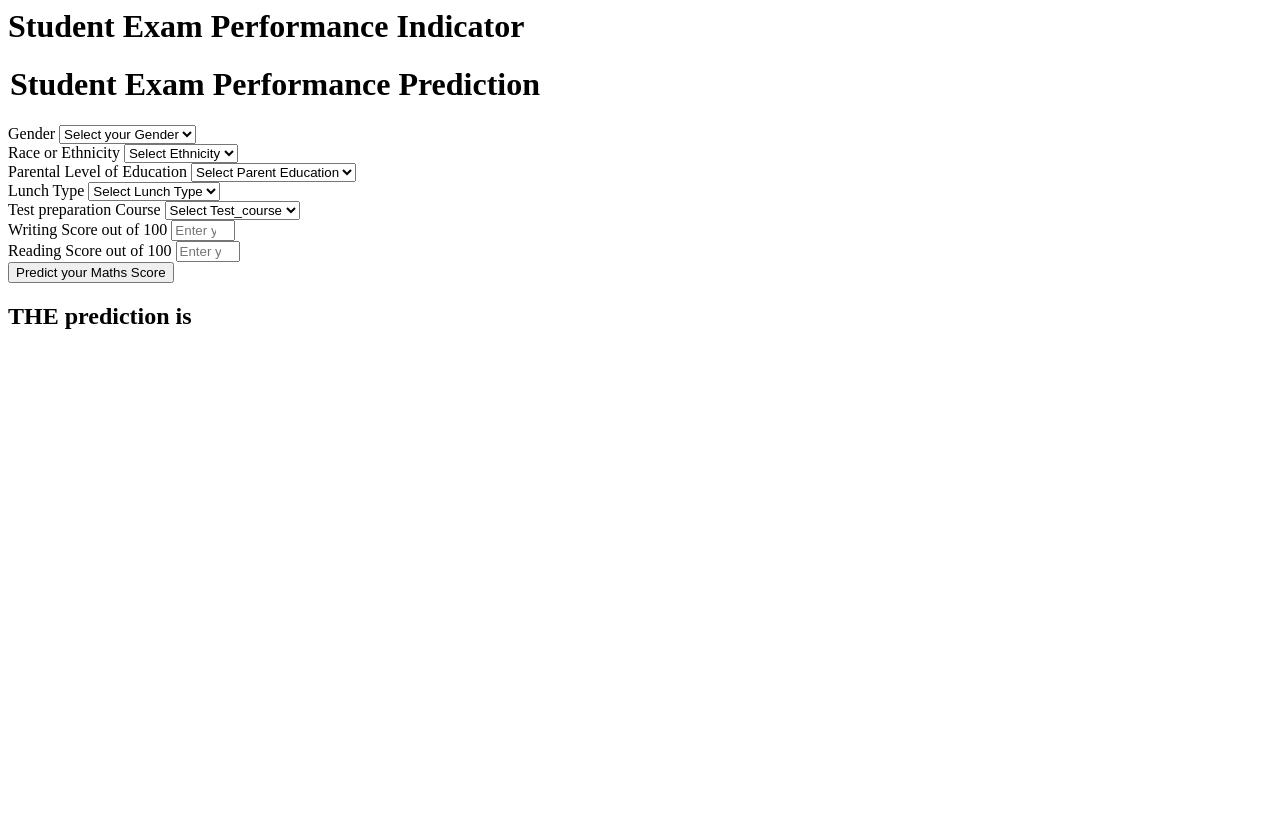
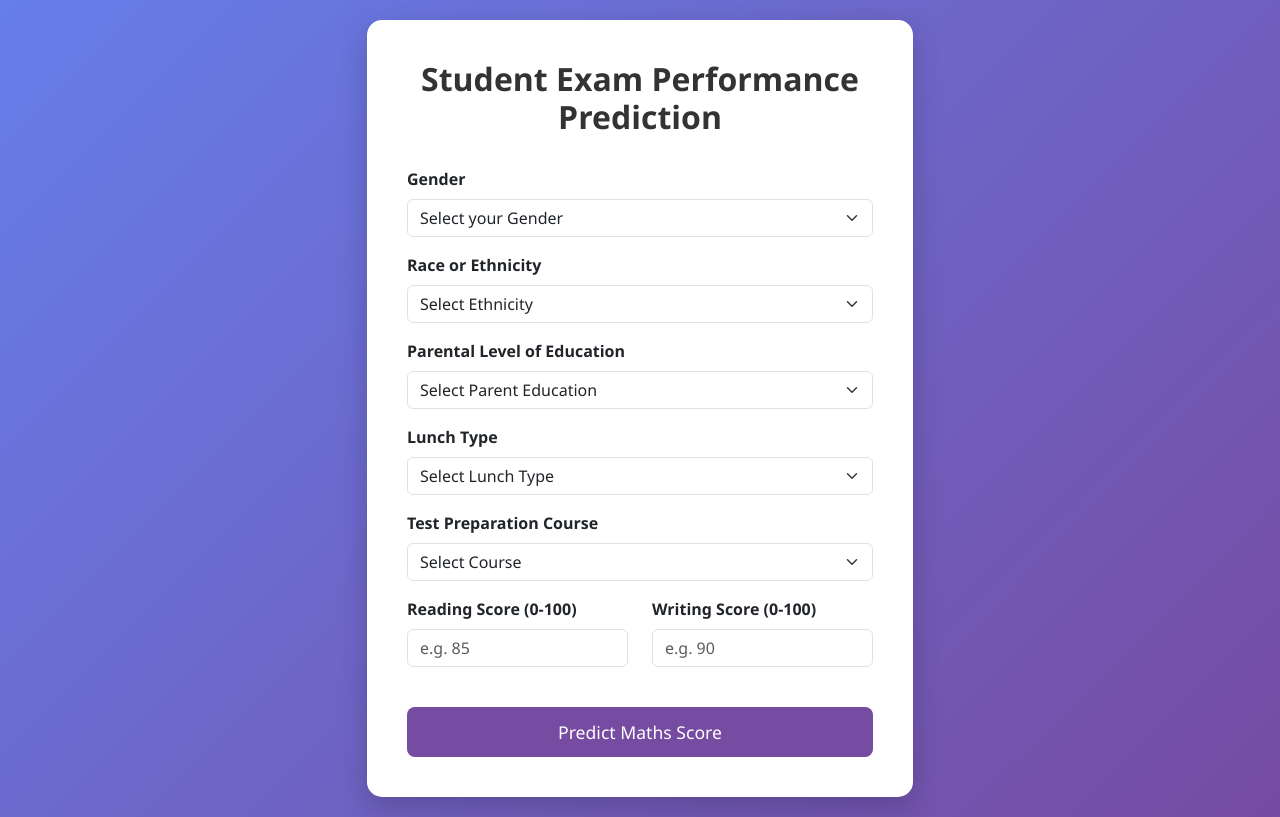
Before and after one commit to coder-shubham-nigam/mlproject, a Flask app: page /predictdata in a window 1280 px wide. Before the commit the page ends 329 px from the top, so only its background shows below. Run offline with Flask 3, Linux system fonts and the light colour scheme.

Commit message:
Modified Frontend

```diff
--- a/templates/home.html
+++ b/templates/home.html
@@ -1,112 +1,142 @@
-
-<html>
+<!DOCTYPE html>
+<html lang="en">
+<head>
+    <meta charset="UTF-8">
+    <meta name="viewport" content="width=device-width, initial-scale=1.0">
+    <title>Student Exam Performance Indicator</title>
+    <!-- Bootstrap CSS -->
+    <link href="https://cdn.jsdelivr.net/npm/bootstrap@5.3.0/dist/css/bootstrap.min.css" rel="stylesheet">
+    <style>
+        body {
+            background: linear-gradient(135deg, #667eea 0%, #764ba2 100%);
+            min-height: 100vh;
+            display: flex;
+            align-items: center;
+            font-family: 'Segoe UI', Tahoma, Geneva, Verdana, sans-serif;
+            padding: 20px 0;
+        }
+        .prediction-card {
+            background: #ffffff;
+            border-radius: 15px;
+            box-shadow: 0 10px 30px rgba(0,0,0,0.2);
+            padding: 40px;
+        }
+        .form-title {
+            color: #333;
+            font-weight: 700;
+            text-align: center;
+            margin-bottom: 30px;
+        }
+        .btn-custom {
+            background-color: #764ba2;
+            border: none;
+            color: white;
+            width: 100%;
+            padding: 12px;
+            font-size: 1.1rem;
+            border-radius: 8px;
+            transition: 0.3s;
+        }
+        .btn-custom:hover {
+            background-color: #667eea;
+            color: white;
+        }
+        .result-box {
+            text-align: center;
+            color: #28a745;
+            margin-top: 25px;
+            padding: 15px;
+            background-color: #e8f5e9;
+            border-radius: 8px;
+        }
+    </style>
+</head>
 <body>
-    <div class="login">
-       <h1>Student Exam Performance Indicator</h1>
+    <div class="container">
+        <div class="row justify-content-center">
+            <div class="col-md-8 col-lg-6">
+                <div class="prediction-card">
+                    <h2 class="form-title">Student Exam Performance Prediction</h2>
 
                     <form action="{{ url_for('predict_datapoint')}}" method="post">
-        <h1>
-            <legend>Student Exam Performance Prediction</legend>
-        </h1>
+
                         <div class="mb-3">
-            <label class="form-label">Gender</label>
-            <select class="form-control" name="gender" placeholder="Enter you Gender" required>
-                <option class="placeholder" selected disabled value="">Select your Gender</option>
-                <option value="male">
-                    Male
-                </option>
-                <option value="female">
-                    Female
-                </option>
+                            <label class="form-label fw-bold">Gender</label>
+                            <select class="form-select" name="gender" required>
+                                <option selected disabled value="">Select your Gender</option>
+                                <option value="male">Male</option>
+                                <option value="female">Female</option>
                             </select>
                         </div>
+
                         <div class="mb-3">
-            <label class="form-label">Race or Ethnicity</label>
-            <select class="form-control" name="ethnicity" placeholder="Enter you ethnicity" required>
-                <option class="placeholder" selected disabled value="">Select Ethnicity</option>
-                <option value="group A">
-                    Group A
-                </option>
-                <option value="group B">
-                    Group B
-                </option>
-                <option value="group C">
-                    Group C
-                </option>
-                <option value="group D">
-                    Group D
-                </option>
-                <option value="group E">
-                    Group E
-                </option>
+                            <label class="form-label fw-bold">Race or Ethnicity</label>
+                            <select class="form-select" name="ethnicity" required>
+                                <option selected disabled value="">Select Ethnicity</option>
+                                <option value="group A">Group A</option>
+                                <option value="group B">Group B</option>
+                                <option value="group C">Group C</option>
+                                <option value="group D">Group D</option>
+                                <option value="group E">Group E</option>
                             </select>
                         </div>
+
                         <div class="mb-3">
-            <label class="form-label">Parental Level of Education</label>
-            <select class="form-control" name="parental_level_of_education"
-                placeholder="Enter you Parent Education" required>
-                <option class="placeholder" selected disabled value="">Select Parent Education</option>
-                <option value="associate's degree">
-                    associate's degree
-                </option>
-                <option value="bachelor's degree">
-                    bachelor's degree
-                </option>
-                <option value="high school">
-                    high school
-                </option>
-                <option value="master's degree">
-                    master's degree
-                </option>
-                <option value="some college">
-                    some college
-                </option>
-                <option value="some high school">
-                    some high school
-                </option>
+                            <label class="form-label fw-bold">Parental Level of Education</label>
+                            <select class="form-select" name="parental_level_of_education" required>
+                                <option selected disabled value="">Select Parent Education</option>
+                                <option value="associate's degree">Associate's Degree</option>
+                                <option value="bachelor's degree">Bachelor's Degree</option>
+                                <option value="high school">High School</option>
+                                <option value="master's degree">Master's Degree</option>
+                                <option value="some college">Some College</option>
+                                <option value="some high school">Some High School</option>
                             </select>
                         </div>
+
                         <div class="mb-3">
-            <label class="form-label">Lunch Type</label>
-            <select class="form-control" name="lunch" placeholder="Enter you Lunch" required>
-                <option class="placeholder" selected disabled value="">Select Lunch Type</option>
-                <option value="free/reduced">
-                    free/reduced
-                </option>
-                <option value="standard">
-                    standard
-                </option>
+                            <label class="form-label fw-bold">Lunch Type</label>
+                            <select class="form-select" name="lunch" required>
+                                <option selected disabled value="">Select Lunch Type</option>
+                                <option value="free/reduced">Free/Reduced</option>
+                                <option value="standard">Standard</option>
                             </select>
                         </div>
+
                         <div class="mb-3">
-            <label class="form-label">Test preparation Course</label>
-            <select class="form-control" name="test_preparation_course" placeholder="Enter you Course"
-                required>
-                <option class="placeholder" selected disabled value="">Select Test_course</option>
-                <option value="none">
-                    None
-                </option>
-                <option value="completed">
-                    Completed
-                </option>
+                            <label class="form-label fw-bold">Test Preparation Course</label>
+                            <select class="form-select" name="test_preparation_course" required>
+                                <option selected disabled value="">Select Course</option>
+                                <option value="none">None</option>
+                                <option value="completed">Completed</option>
                             </select>
                         </div>
-        <div class="mb-3">
-            <label class="form-label">Writing Score out of 100</label>
-            <input class="form-control" type="number" name="reading_score"
-                placeholder="Enter your Reading score" min='0' max='100' />
+
+                        <div class="row">
+                            <div class="col-md-6 mb-3">
+                                <label class="form-label fw-bold">Reading Score (0-100)</label>
+                                <input class="form-control" type="number" name="reading_score" placeholder="e.g. 85" min="0" max="100" required />
                             </div>
-        <div class="mb-3">
-            <label class="form-label">Reading Score out of 100</label>
-            <input class="form-control" type="number" name="writing_score"
-                placeholder="Enter your Reading Score" min='0' max='100' />
+                            <div class="col-md-6 mb-3">
+                                <label class="form-label fw-bold">Writing Score (0-100)</label>
+                                <input class="form-control" type="number" name="writing_score" placeholder="e.g. 90" min="0" max="100" required />
                             </div>
-        <div class="mb-3">
-            <input class="btn btn-primary" type="submit" value="Predict your Maths Score" required />
+                        </div>
+
+                        <div class="mt-4">
+                            <input class="btn btn-custom" type="submit" value="Predict Maths Score" />
                         </div>
                     </form>
-    <h2>
-       THE  prediction is {{results}}
-    </h2>
-   <body>
+
+                    <!-- Jinja2 logic to only show results if they exist -->
+                    {% if results %}
+                    <div class="result-box">
+                        <h3>Predicted Score: {{results}}</h3>
+                    </div>
+                    {% endif %}
+                </div>
+            </div>
+        </div>
+    </div>
+</body>
 </html>
```
Also changed, not shown: templates/index.html (+70 -1 lines). Lines whose indentation alone changed are shown as unchanged.
